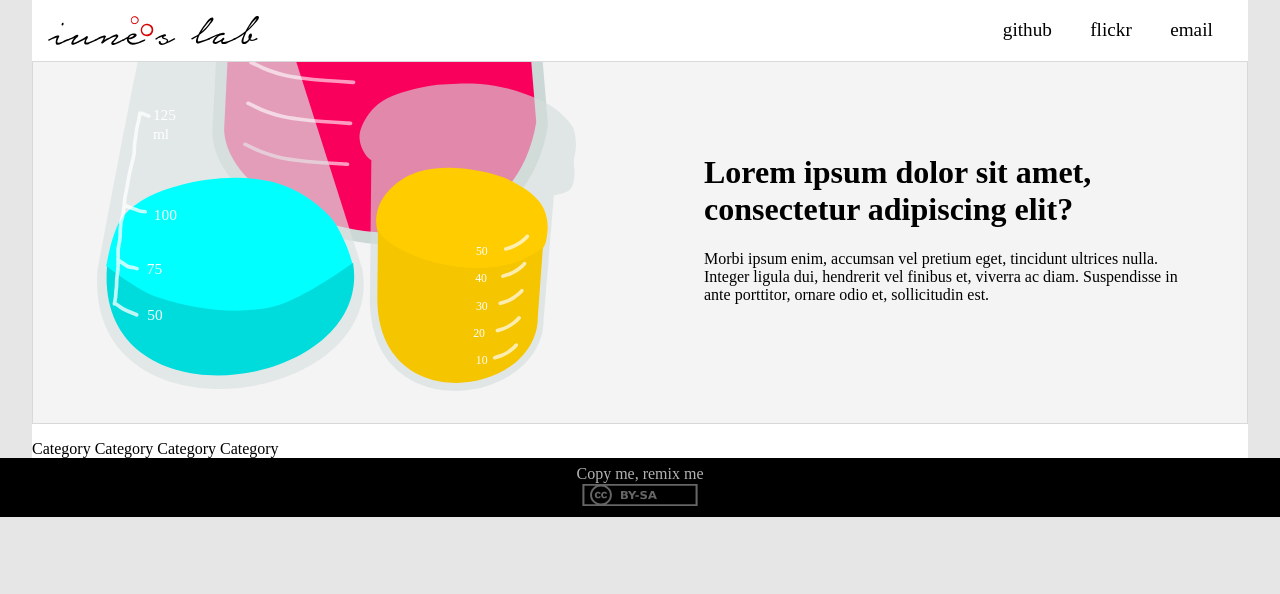
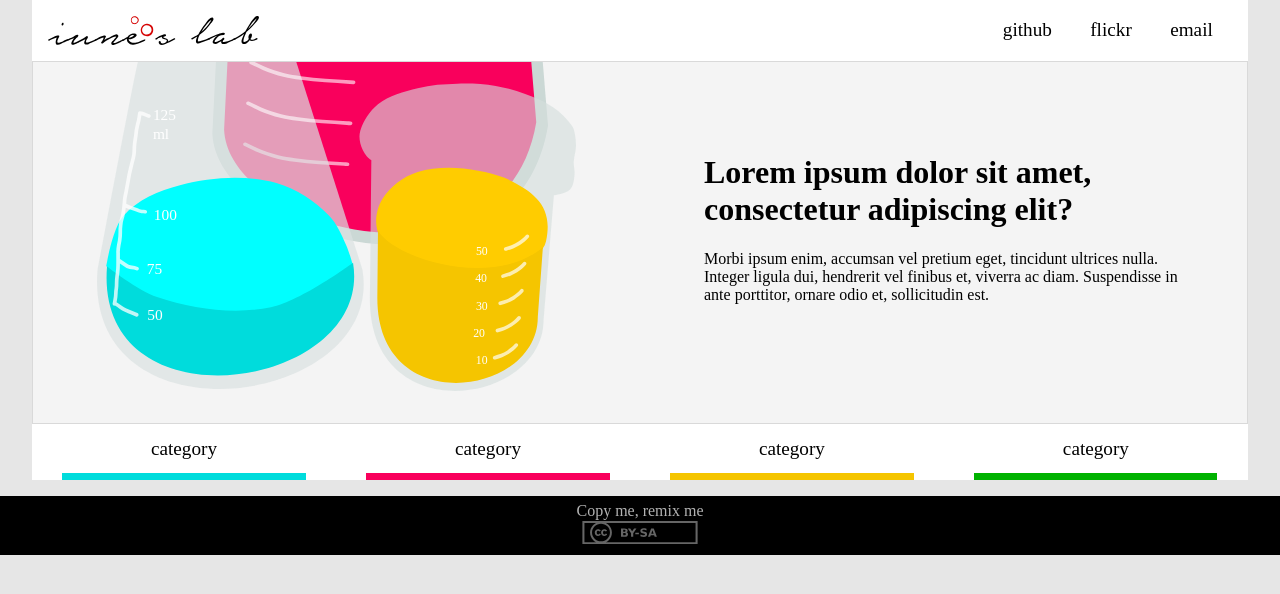
Before and after one commit to iunetrecet/lab, a Jekyll site: the page built from index.html, in a window 1280 px wide. Shown: the top 594 px of the page. Built offline with Jekyll 4.4.1, drawn with Linux system fonts in a browser that asks for light colours.

Commit message:
Nav design

```diff
--- a/_includes/nav.html
+++ b/_includes/nav.html
@@ -1,6 +1,6 @@
 <nav>
-  <a href="">Category</a>
-  <a href="">Category</a>
-  <a href="">Category</a>
-  <a href="">Category</a>
+  <a href="" class="a">category</a>
+  <a href="" class="b">category</a>
+  <a href="" class="c">category</a>
+  <a href="" class="d">category</a>
 </nav>
--- /dev/null
+++ b/_sass/nav.sass
@@ -0,0 +1,19 @@
+nav
+  font-size: 0
+  a
+    display: inline-block
+    width: 20%
+    margin: 0 2.5%
+    font-size: 1.2rem
+    font-family: $sc
+    text-align: center
+    border-bottom: solid .4em
+    padding: .7em
+    &.a
+      border-bottom-color: $a
+    &.b
+      border-bottom-color: $b
+    &.c
+      border-bottom-color: $c
+    &.d
+      border-bottom-color: $d
--- a/_sass/settings.sass
+++ b/_sass/settings.sass
@@ -8,3 +8,9 @@ a
 
 *
   box-sizing: border-box
+
+//categories
+$a: #00dcdc
+$b: #f9005c
+$c: #f5c500
+$d: #00b200
--- a/css/main.sass
+++ b/css/main.sass
@@ -5,4 +5,5 @@
 @import base
 @import header
 @import banner
+@import nav
 @import footer
--- a/index.html
+++ b/index.html
@@ -12,6 +12,8 @@ layout: default
   </div>
 </div>
 
+{% include nav.html %}
+
 <ul>
   {% for post in site.posts %}
     <li>
@@ -19,5 +21,3 @@ layout: default
     </li>
   {% endfor %}
 </ul>
-
-{% include nav.html %}
```
